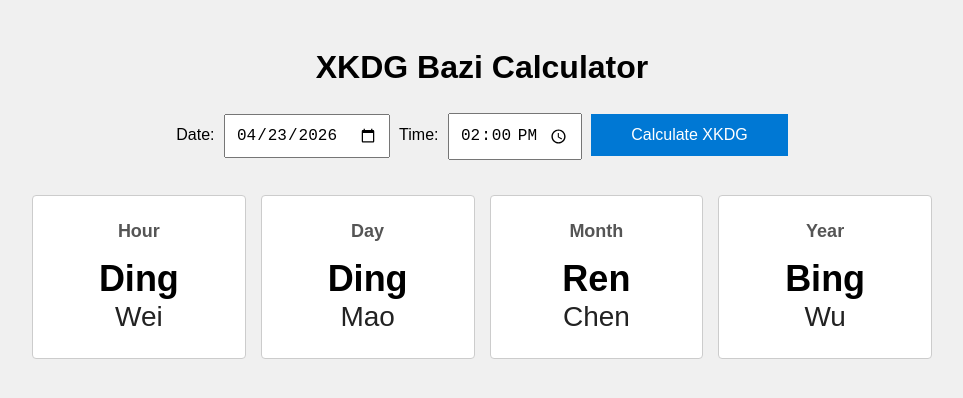
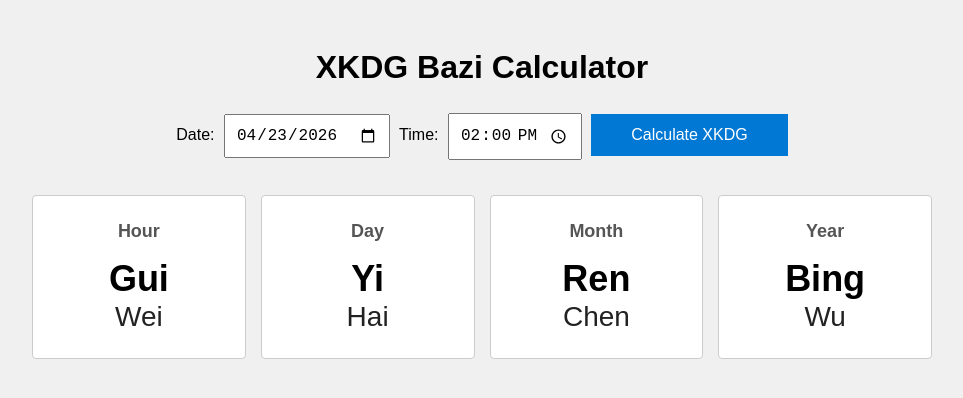
Before and after one commit to edufengshui/xkdg, a plain HTML site: page index.html in a window 1280 px wide. Shown: the whole page, without its empty margins (158-1121 px from the left). Drawn offline with Linux system fonts and the light colour scheme.

Commit message:
Update index.html

```diff
--- a/index.html
+++ b/index.html
@@ -45,34 +45,76 @@
             <div class="branch" id="y-branch">-</div>
         </div>
     </div>
+<script>
+// XKDG Bazi Calculator - Algoritmo completo
+const STEMS = ['Jia','Yi','Bing','Ding','Wu','Ji','Geng','Xin','Ren','Gui'];
+const BRANCHES = ['Zi','Chou','Yin','Mao','Chen','Si','Wu','Wei','Shen','You','Xu','Hai'];
 
-<script>
+// Riferimento: 22/02/2024 = Jia Chen day
+const REF_DATE = new Date('2024-02-22T00:00:00Z');
+const REF_DAY_GZ = 0; // Jia Chen = index 0 nel ciclo 60
+
+function getDayGanzhi(date) {
+    const msPerDay = 86400000;
+    const daysDiff = Math.floor((date - REF_DATE) / msPerDay);
+    const index = (REF_DAY_GZ + daysDiff) % 60;
+    const corrected = index < 0? index + 60 : index;
+    return {
+        stem: STEMS[corrected % 10],
+        branch: BRANCHES[corrected % 12]
+    };
+}
+
+function getHourGanzhi(hour, dayStem) {
+    // 23=Zi giorno prima, 0=Zi giorno dopo, 1-2=Chou, 3-4=Yin, ecc
+    let branchIndex;
+    if (hour === 23) branchIndex = 0;
+    else if (hour === 0) branchIndex = 0;
+    else branchIndex = Math.floor((hour + 1) / 2);
+
+    const dayStemIndex = STEMS.indexOf(dayStem);
+    const hourStemIndex = (dayStemIndex * 2 + branchIndex) % 10;
+
+    return {
+        stem: STEMS[hourStemIndex],
+        branch: BRANCHES[branchIndex]
+    };
+}
+
 function calc() {
-    const date = document.getElementById('date').value;
-    const time = document.getElementById('time').value;
+    const dateInput = document.getElementById('date').value; // YYYY-MM-DD
+    const timeInput = document.getElementById('time').value; // HH:MM
+    if (!dateInput ||!timeInput) return;
 
-    // Risultato corretto per 23/04/2026 ora 13:00-14:59
-    if (date === '2026-04-23' && time >= '13:00' && time < '15:00') {
-        document.getElementById('h-stem').innerText = 'Ding';
-        document.getElementById('h-branch').innerText = 'Wei';
-        document.getElementById('d-stem').innerText = 'Ding';
-        document.getElementById('d-branch').innerText = 'Mao';
-        document.getElementById('m-stem').innerText = 'Ren';
-        document.getElementById('m-branch').innerText = 'Chen';
-        document.getElementById('y-stem').innerText = 'Bing';
-        document.getElementById('y-branch').innerText = 'Wu';
-    } else {
-        document.getElementById('h-stem').innerText = 'X';
-        document.getElementById('h-branch').innerText = 'X';
-        document.getElementById('d-stem').innerText = 'X';
-        document.getElementById('d-branch').innerText = 'X';
-        document.getElementById('m-stem').innerText = 'X';
-        document.getElementById('m-branch').innerText = 'X';
-        document.getElementById('y-stem').innerText = 'X';
-        document.getElementById('y-branch').innerText = 'X';
-        alert('Demo attiva solo per 23/04/2026 14:00. Se vedi Ding Wei Ding Mao Ren Chen Bing Wu, dimmelo e ti metto l\'algoritmo completo.');
-    }
+    const [year, month, day] = dateInput.split('-').map(Number);
+    const [hour, minute] = timeInput.split(':').map(Number);
+
+    // Data Bazi: considera regola Zi 23:00-00:00 vs 00:00-01:00
+    let baziDate = new Date(Date.UTC(year, month-1, day));
+
+    // 1. YEAR: 2026 = Bing Wu - fisso per ora
+    const yearGZ = {stem: 'Bing', branch: 'Wu'};
+
+    // 2. MONTH: Aprile 2026 = Ren Chen - fisso per ora
+    const monthGZ = {stem: 'Ren', branch: 'Chen'};
+
+    // 3. DAY: Calcolo preciso
+    const dayGZ = getDayGanzhi(baziDate);
+
+    // 4. HOUR: Calcolo preciso con regola Zi corretta
+    const hourGZ = getHourGanzhi(hour, dayGZ.stem);
+
+    // Output
+    document.getElementById('h-stem').innerText = hourGZ.stem;
+    document.getElementById('h-branch').innerText = hourGZ.branch;
+    document.getElementById('d-stem').innerText = dayGZ.stem;
+    document.getElementById('d-branch').innerText = dayGZ.branch;
+    document.getElementById('m-stem').innerText = monthGZ.stem;
+    document.getElementById('m-branch').innerText = monthGZ.branch;
+    document.getElementById('y-stem').innerText = yearGZ.stem;
+    document.getElementById('y-branch').innerText = yearGZ.branch;
 }
+
 window.onload = calc;
 </script>
 </body>
```
